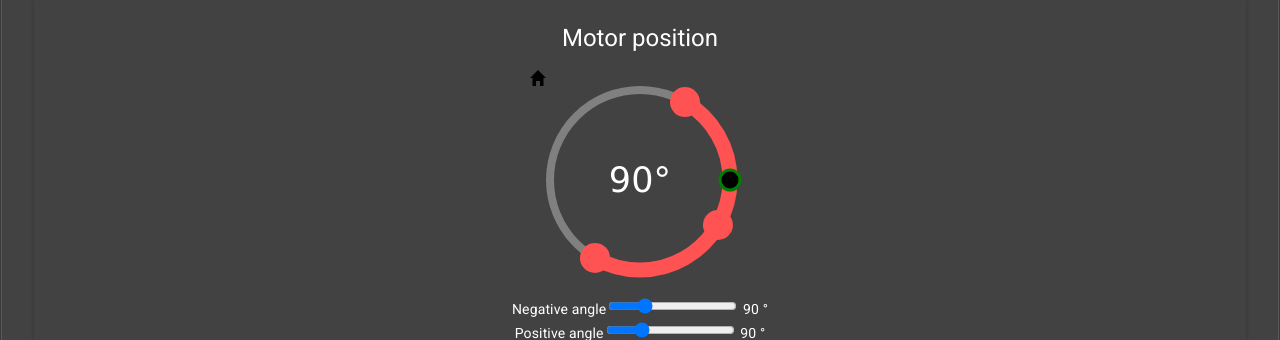
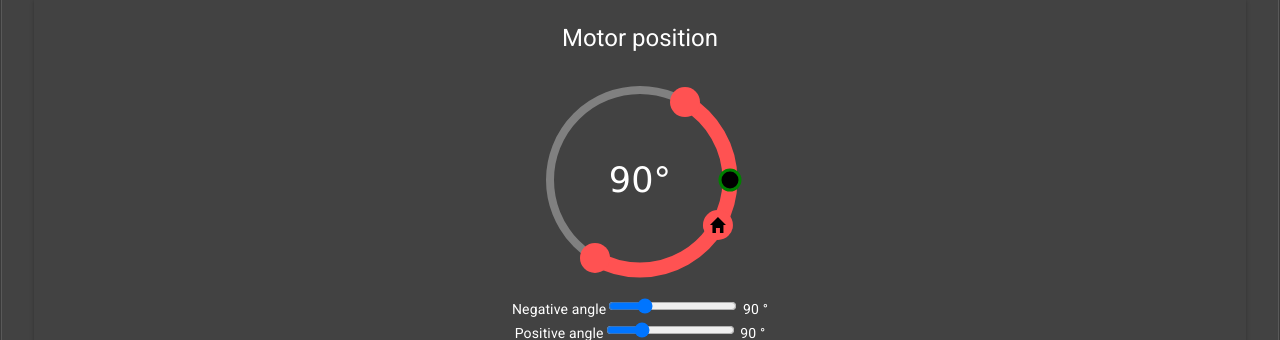
Before and after one commit to lgm42/stepper_motor_web, a Vue app: page /#/ in a window 1280 px wide. Shown: the part 155-495 px from the top of the page. Built offline with nearby package versions, Linux system fonts and the light colour scheme.

Commit message:
added home icon into stepper motor component

```diff
--- a/src/components/StepperMotor.vue
+++ b/src/components/StepperMotor.vue
@@ -10,22 +10,24 @@
       <circle class="origin" :cx="_originOnCircleX" :cy="_originOnCircleY"></circle>
       <circle class="limit-cursor" :cx="_startCursorOnCircleX" :cy="_startCursorOnCircleY"></circle>
       <circle class="limit-cursor" :cx="_endCursorOnCircleX" :cy="_endCursorOnCircleY"></circle>
+      <g class="homeIcon">
+        <path :style="_homeStyle" d="
+              M -5.5 8
+              L -5.5 0
+              L -8 0
+              L 0 -8
+              L 8 0
+              L 5.5 0
+              L 5.5 8
+              L 2 8
+              L 2 3
+              L -2 3
+              L -2 8
+              L -5.5 8
+              Z
+            " ></path><!--:style="_homeStyle"-->
+      </g>
       <circle :class="['cursor', _positionHasToBeHidden ? 'hidden' : '']" :cx="_positionOnCircleX" :cy="_positionOnCircleY"></circle>
-      <path :x="_originHomeX" :y="_originHomeY" d="
-              M 2.5 16
-              L 2.5 8
-              L 0 8
-              L 8 0
-              L 16 8
-              L 13.5 8
-              L 13.5 16
-              L 10 16
-              L 10 11
-              L 6 11
-              L 6 16
-              L 2.5 16
-              Z
-            "></path>
     </svg>
   </div>
 </template>
@@ -107,11 +109,15 @@ export default {
     },
 
     _originHomeX: function () {
-      return Math.cos((parseInt(this.origin) - 90) * Math.PI / 180) * (this.radius + 50)
+      return Math.cos((parseInt(this.origin) - 90) * Math.PI / 180) * (this.radius + 0)
     },
 
     _originHomeY: function () {
-      return Math.sin((parseInt(this.origin) - 90) * Math.PI / 180) * (this.radius + 50)
+      return Math.sin((parseInt(this.origin) - 90) * Math.PI / 180) * (this.radius + 0)
+    },
+
+    _homeStyle: function () {
+      return 'transform: translate(' + this._originHomeX + 'px, ' + this._originHomeY + 'px);'
     },
 
     _startCursorOnCircleX: function () {
@@ -193,6 +199,10 @@ export default {
   r: 15;
 }
 
+.homeIcon {
+  transform: translate(50%, 50%);
+}
+
 .positionValue {
   fill : white;
 }
```
